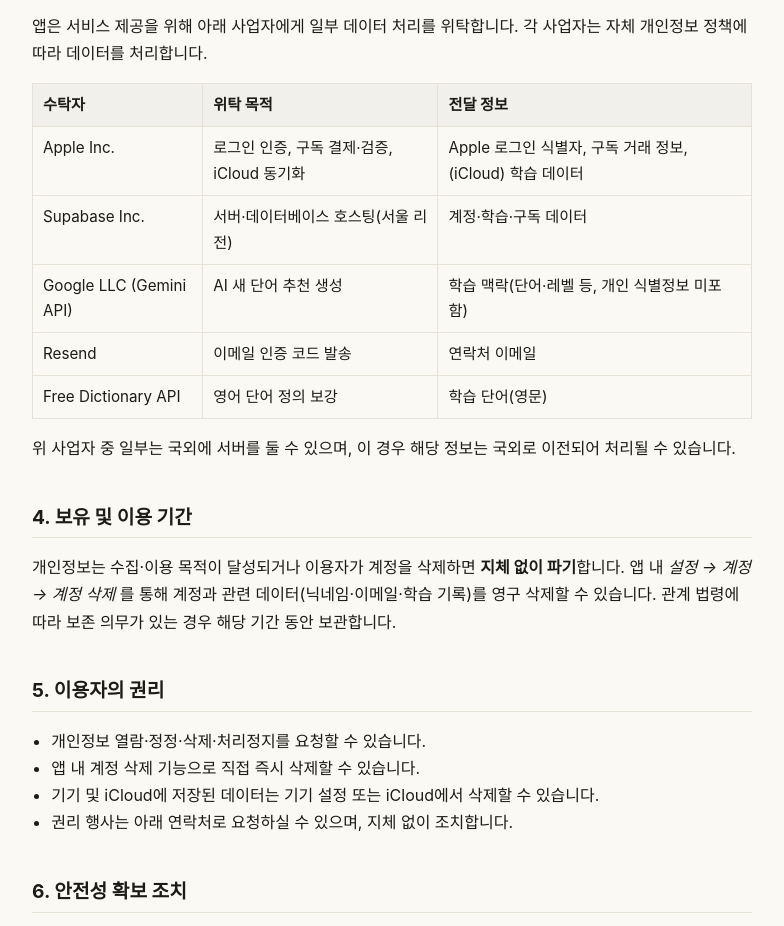
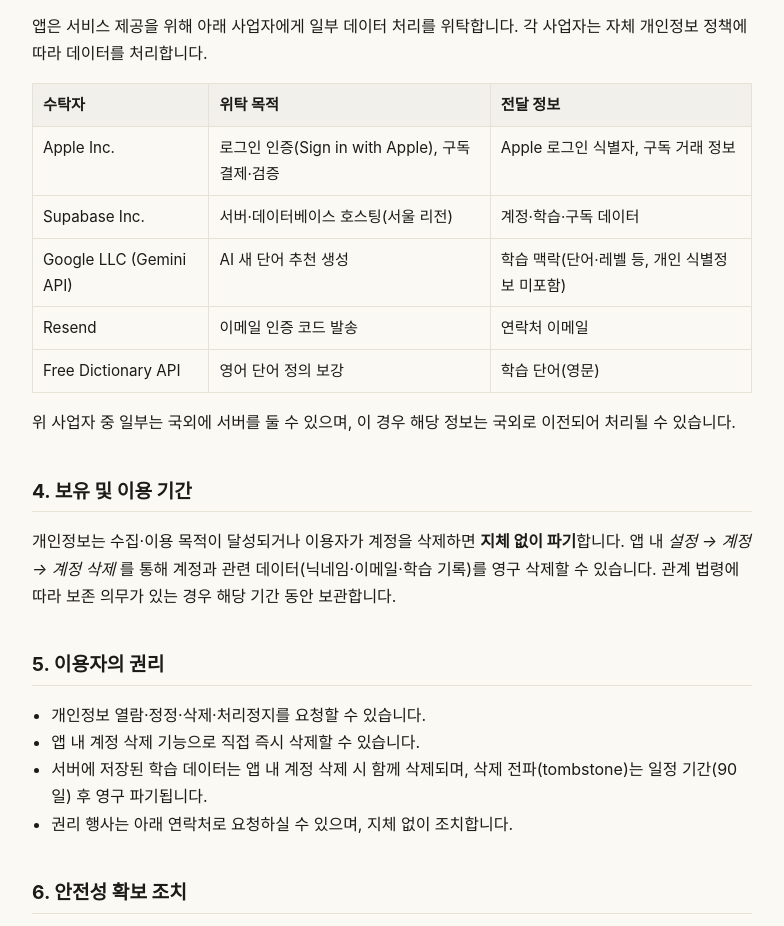
Before and after one commit to withkali/word-book-docs, a plain HTML site: page privacy.html in a window 1280 px wide. Shown: the part 964-1890 px from the top of the page, without its empty margins (248-1032 px from the left). Drawn offline with Linux system fonts and the light colour scheme.

Commit message:
docs(privacy): 단계3 데이터 컨트롤러 전환 반영 — 학습 데이터 저장처 iCloud→Supabase 서술 갱신
- Apple 처리위탁 행에서 iCloud 동기화·(iCloud) 학습 데이터 제거
- 데이터 삭제 안내를 서버(계정 삭제·tombstone 90일) 기준으로 교체
- 최종 개정일 2026-07-11 (17-stage3-privacy-FINAL.md 확정본 그대로 적용)

Co-Authored-By: Claude Fable 5 <noreply@anthropic.com>

```diff
--- a/privacy.html
+++ b/privacy.html
@@ -31,7 +31,7 @@
 </head>
 <body>
   <h1>WordBook 개인정보 처리방침</h1>
-  <p class="meta">시행일: 2026년 6월 19일 · 최종 개정일: 2026년 6월 19일</p>
+  <p class="meta">시행일: 2026년 6월 19일 · 최종 개정일: 2026년 7월 11일</p>
 
   <p>WordBook(이하 "앱")은 이용자의 개인정보를 중요하게 생각하며, 「개인정보 보호법」 등 관련 법령을 준수합니다.
   본 방침은 앱이 어떤 정보를 수집·이용·보관하며, 이용자가 어떤 권리를 갖는지 설명합니다.</p>
@@ -60,7 +60,7 @@
   <p>앱은 서비스 제공을 위해 아래 사업자에게 일부 데이터 처리를 위탁합니다. 각 사업자는 자체 개인정보 정책에 따라 데이터를 처리합니다.</p>
   <table>
     <tr><th>수탁자</th><th>위탁 목적</th><th>전달 정보</th></tr>
-    <tr><td>Apple Inc.</td><td>로그인 인증, 구독 결제·검증, iCloud 동기화</td><td>Apple 로그인 식별자, 구독 거래 정보, (iCloud) 학습 데이터</td></tr>
+    <tr><td>Apple Inc.</td><td>로그인 인증(Sign in with Apple), 구독 결제·검증</td><td>Apple 로그인 식별자, 구독 거래 정보</td></tr>
     <tr><td>Supabase Inc.</td><td>서버·데이터베이스 호스팅(서울 리전)</td><td>계정·학습·구독 데이터</td></tr>
     <tr><td>Google LLC (Gemini API)</td><td>AI 새 단어 추천 생성</td><td>학습 맥락(단어·레벨 등, 개인 식별정보 미포함)</td></tr>
     <tr><td>Resend</td><td>이메일 인증 코드 발송</td><td>연락처 이메일</td></tr>
@@ -77,7 +77,7 @@
   <ul>
     <li>개인정보 열람·정정·삭제·처리정지를 요청할 수 있습니다.</li>
     <li>앱 내 계정 삭제 기능으로 직접 즉시 삭제할 수 있습니다.</li>
-    <li>기기 및 iCloud에 저장된 데이터는 기기 설정 또는 iCloud에서 삭제할 수 있습니다.</li>
+    <li>서버에 저장된 학습 데이터는 앱 내 계정 삭제 시 함께 삭제되며, 삭제 전파(tombstone)는 일정 기간(90일) 후 영구 파기됩니다.</li>
     <li>권리 행사는 아래 연락처로 요청하실 수 있으며, 지체 없이 조치합니다.</li>
   </ul>
 
```
